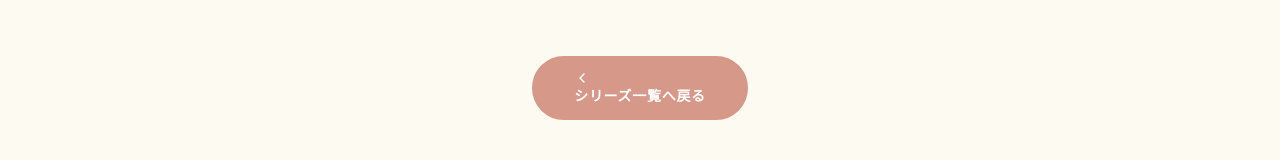
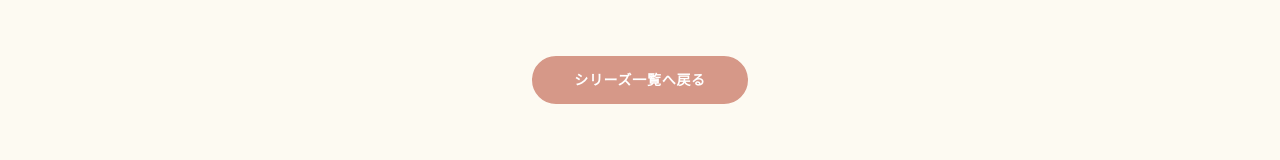
Before and after one commit to tomoki013/new-travelblog, a Next.js app: page /series/architecture in a window 1280 px wide. Shown: the part 1447-1607 px from the top of the page. Built offline with nearby package versions, Linux system fonts and the light colour scheme.

Commit message:
一部変更

```diff
--- a/src/app/(pages)/series/[slug]/Client.tsx
+++ b/src/app/(pages)/series/[slug]/Client.tsx
@@ -12,7 +12,6 @@ import {
 } from "@/components/animation";
 import HeroSection from "@/components/sections/HeroSection";
 import Button from "@/components/elements/Button";
-import { ChevronLeft } from "lucide-react";
 
 interface SeriesPageProps {
   allPosts: PostMetadata[];
@@ -154,10 +153,7 @@ const Client = ({ allPosts, series }: SeriesPageProps) => {
         </section>
 
         {/* ==================== Back to Series Index ==================== */}
-        <Button href={`/series`}>
-          <ChevronLeft size={16} />
-          シリーズ一覧へ戻る
-        </Button>
+        <Button href={`/series`}>シリーズ一覧へ戻る</Button>
       </div>
     </div>
   );
--- a/src/posts/Kyoto1.md
+++ b/src/posts/Kyoto-view1.md
@@ -1,6 +1,6 @@
 ---
 type: "series"
-title: "京都在住大学生による、京都の景色【#1】"
+title: "京都在住大学生による、京都の景色【#1】-京都でおすすめの景色3選！-"
 date: ["2025-08-12"]
 excerpt: "京都在住の大学生が、地元目線で京都の有名観光スポットを紹介！多くの観光客で賑わう清水寺の幻想的なライトアップや、四季折々の顔を持つ嵐山の魅力、そして日本三大祭りの一つである祇園祭の熱気をお届けします。人混みの実情にも触れつつ、古都・京都のリアルな景色と魅力を綴ります。"
 image: "/images/Kyoto/kiyomizu-temple-autumn-leaves-lightup.jpg"
```
